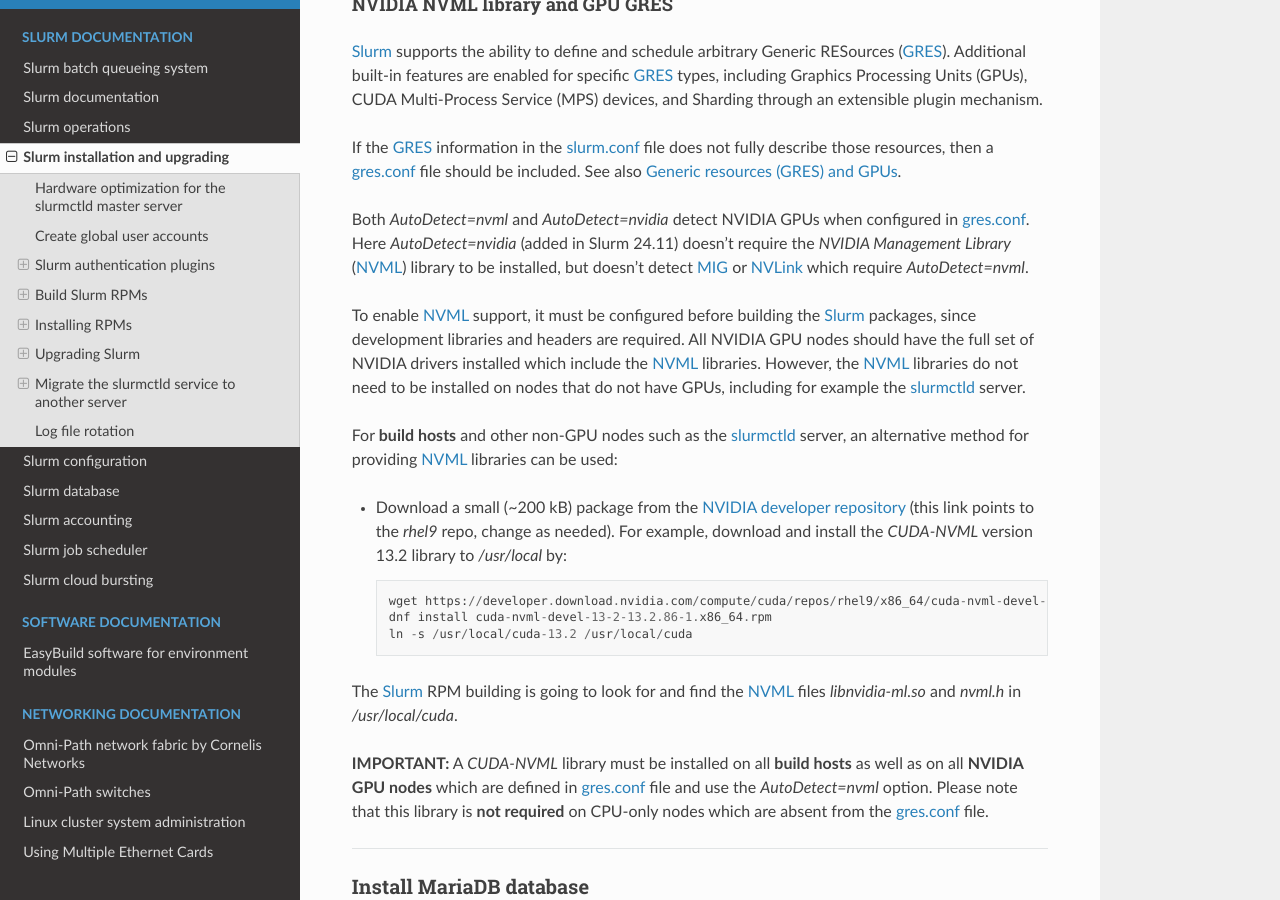
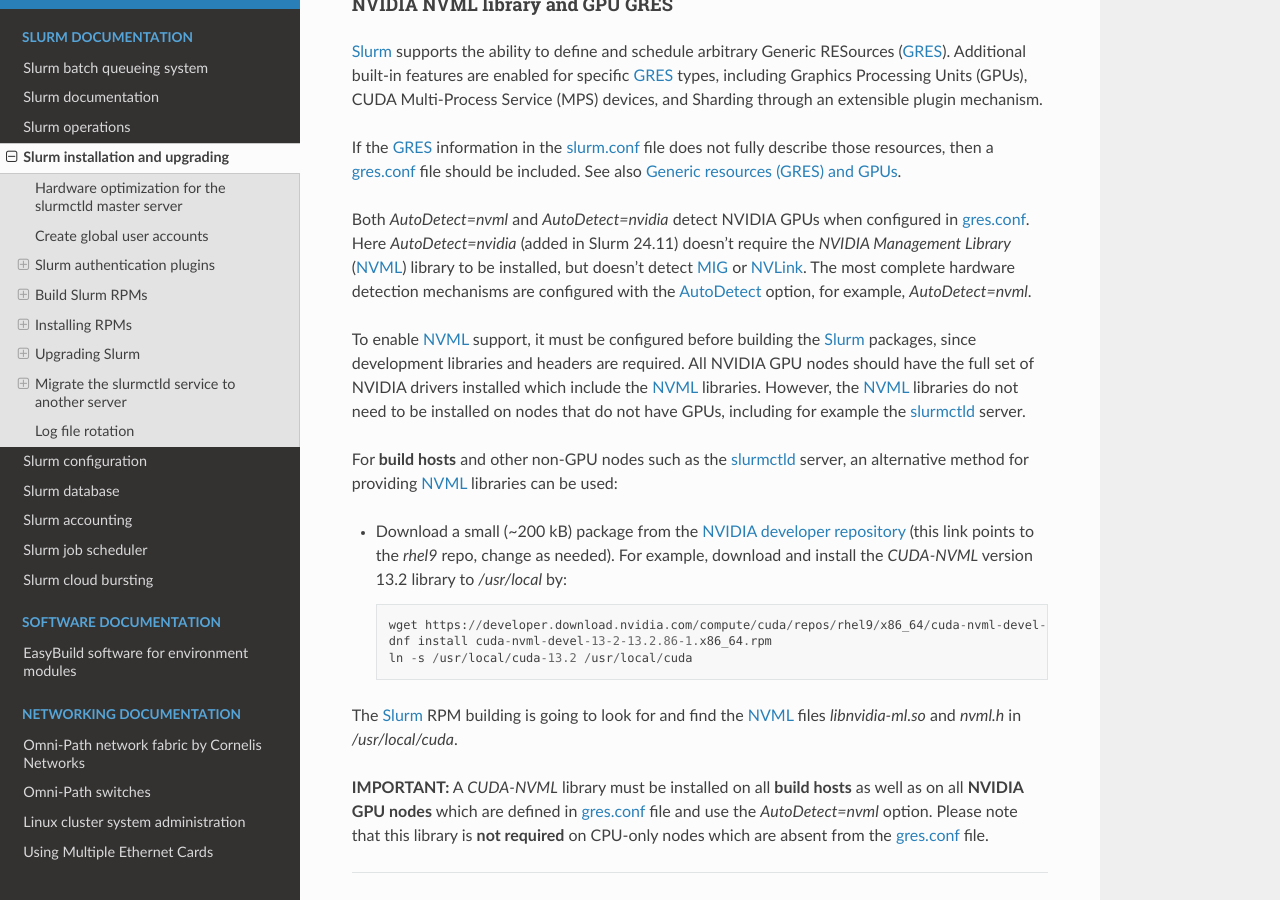
Before and after one commit to OleHolmNielsen/Niflheim_system, a Sphinx documentation site: the page built from docs/Slurm_installation.rst, in a window 1280 px wide and 900 px high, scrolled down 11637 px. Built offline with Sphinx 7.4.7 and the Read the Docs theme 3.1.0, drawn with Linux system fonts in a browser that asks for light colours.

Commit message:
Discuss the AutoDetect option

```diff
--- a/docs/Slurm_installation.rst
+++ b/docs/Slurm_installation.rst
@@ -538,7 +538,9 @@
 
 Both `AutoDetect=nvml` and `AutoDetect=nvidia` detect NVIDIA GPUs when configured in gres.conf_.
 Here `AutoDetect=nvidia` (added in Slurm 24.11) doesn't require the *NVIDIA Management Library* (NVML_) library to be installed,
-but doesn't detect MIG_ or NVLink_ which require `AutoDetect=nvml`.
+but doesn't detect MIG_ or NVLink_.
+The most complete hardware detection mechanisms are configured with the AutoDetect_ option,
+for example, `AutoDetect=nvml`.
 
 To enable NVML_ support, it must be configured before building the Slurm_ packages,
 since development libraries and headers are required.
```
